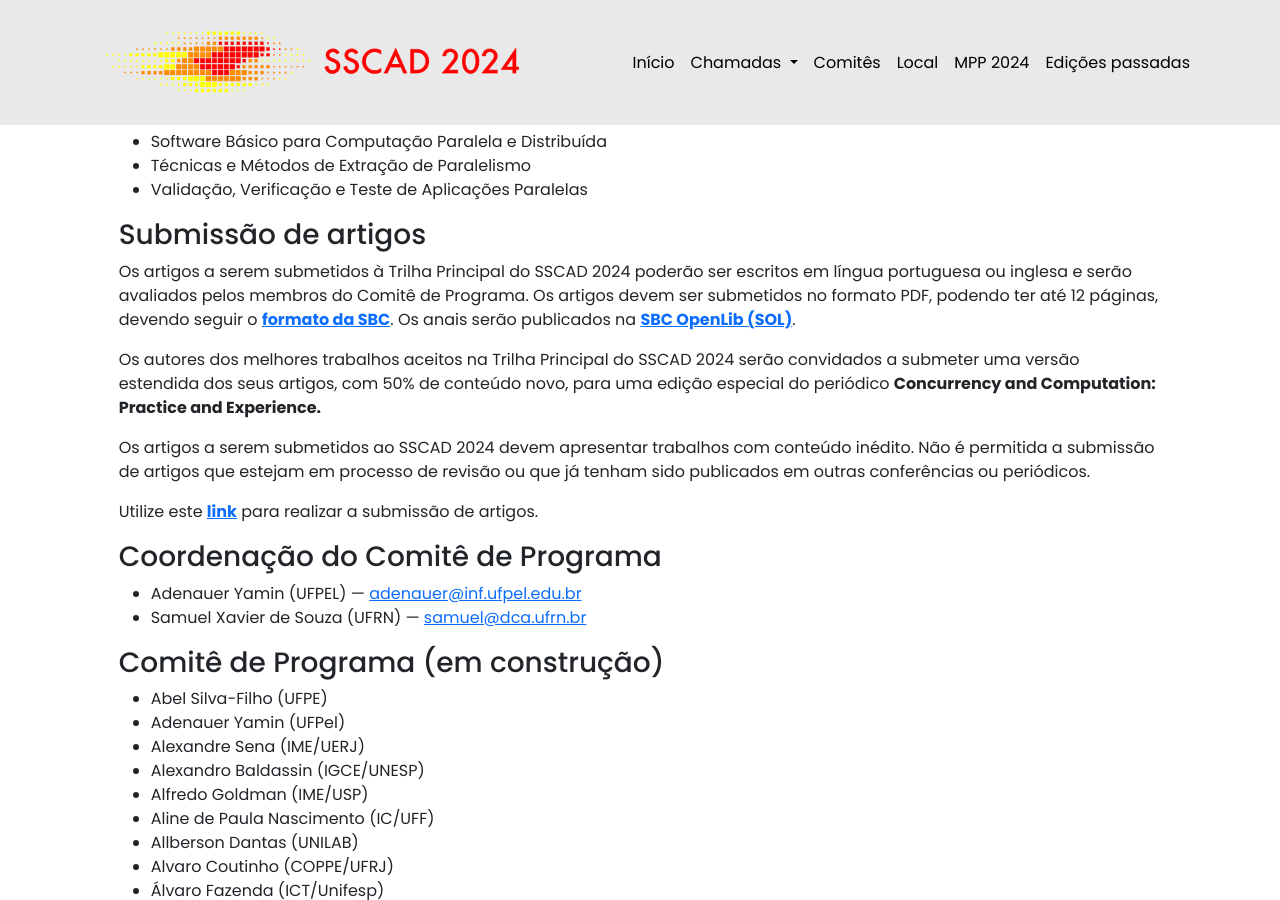
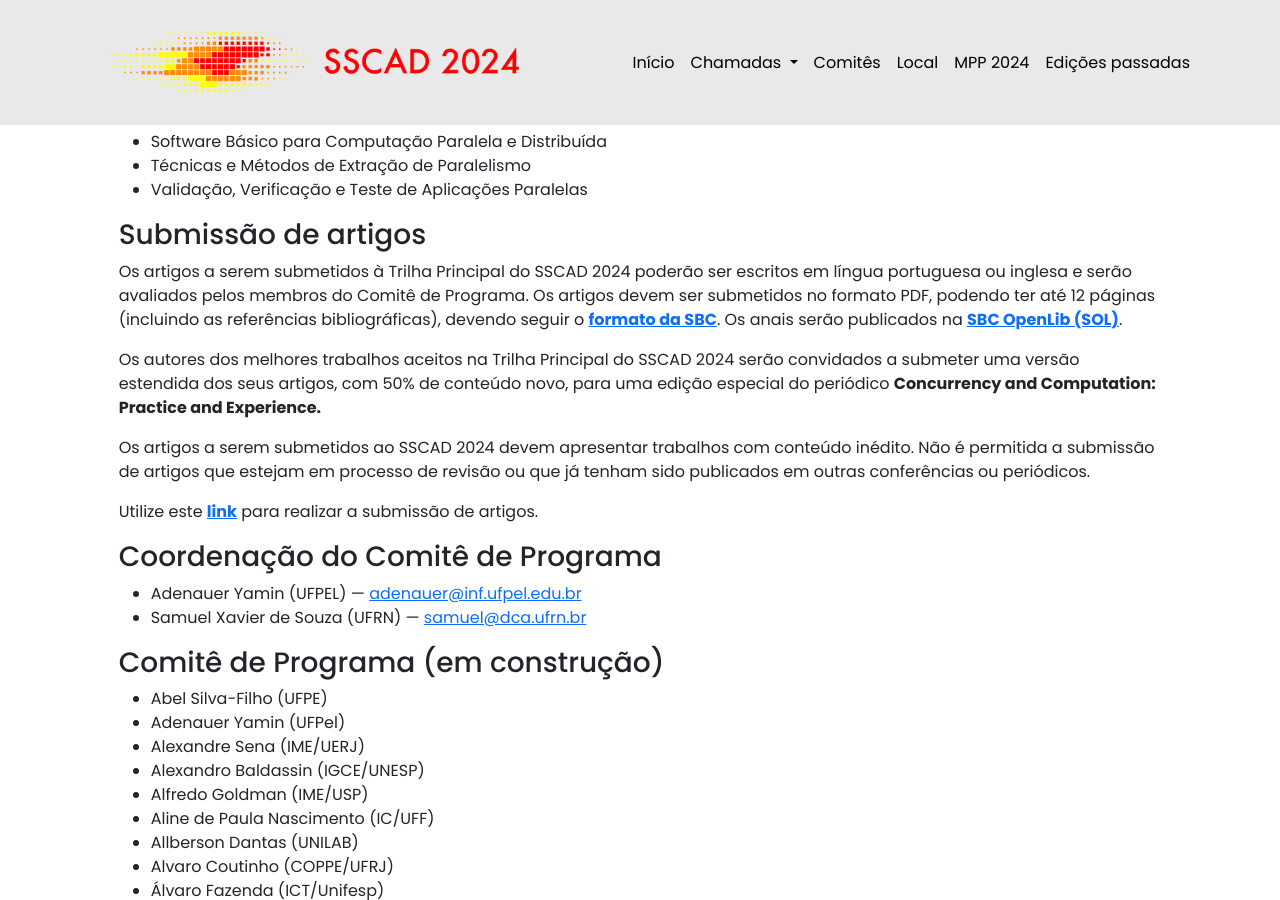
Before and after one commit to ce-acpad/sscad2024, a Jekyll site: the page built from cfp_wscad.html, in a window 1280 px wide and 900 px high, scrolled down 1490 px. Built offline with Jekyll 4.4.1, drawn with Linux system fonts in a browser that asks for light colours.

Commit message:
Inclusao de comentário na CFP na Trilha Principal sobre o tamnho do artigo incluir as referencias bibliograficas

```diff
--- a/cfp_wscad.html
+++ b/cfp_wscad.html
@@ -71,7 +71,7 @@
 
 <h3>Submissão de artigos</h3>
 
-<p>Os artigos a serem submetidos à Trilha Principal do SSCAD 2024 poderão ser escritos em língua portuguesa ou inglesa e serão avaliados pelos membros do Comitê de Programa. Os artigos devem ser submetidos no formato PDF, podendo ter até 12 páginas, devendo seguir o <strong><a href="https://www.sbc.org.br/documentos-da-sbc/summary/169-templates-para-artigos-e-capitulos-de-livros/878-modelosparapublicaodeartigos" target="_blank"> formato da SBC</a></strong>. Os anais serão publicados na <strong><a href="http://sol.sbc.org.br/" target="_blank">SBC OpenLib (SOL)</a></strong>.</p>
+<p>Os artigos a serem submetidos à Trilha Principal do SSCAD 2024 poderão ser escritos em língua portuguesa ou inglesa e serão avaliados pelos membros do Comitê de Programa. Os artigos devem ser submetidos no formato PDF, podendo ter até 12 páginas (incluindo as referências bibliográficas), devendo seguir o <strong><a href="https://www.sbc.org.br/documentos-da-sbc/summary/169-templates-para-artigos-e-capitulos-de-livros/878-modelosparapublicaodeartigos" target="_blank"> formato da SBC</a></strong>. Os anais serão publicados na <strong><a href="http://sol.sbc.org.br/" target="_blank">SBC OpenLib (SOL)</a></strong>.</p>
 
 <p>Os autores dos melhores trabalhos aceitos na Trilha Principal do SSCAD 2024 serão convidados a submeter uma versão estendida dos seus artigos, com 50% de conteúdo novo, para uma edição especial do periódico <strong>Concurrency and Computation: Practice and Experience.</strong></p>
 
```
